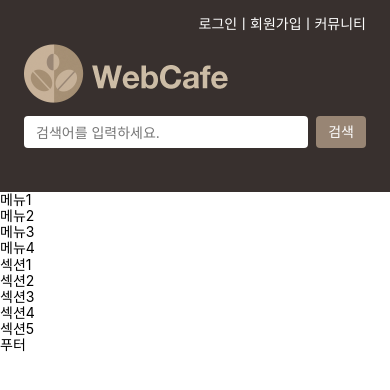
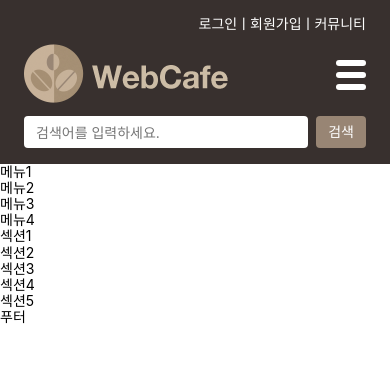
Before and after one commit to KIM-SHINHYE/KTDS-RWD, a plain HTML site: page index.html in a window 390 px wide. Drawn offline with Linux system fonts and the light colour scheme; a web font is replaced by a local one.

Commit message:
feat : 메인 메뉴 제어 버튼

```diff
--- a/index.html
+++ b/index.html
@@ -5,6 +5,13 @@
     <meta charset="UTF-8" />
     <meta name="viewport" content="width=device-width, initial-scale=1.0" />
     <title>반응형 웹 - 웹카페</title>
+    <link rel="stylesheet"
+    href="https://use.fontawesome.com/releases/v5.15.4/css/all.css"
+    integrity="sha384-DyZ88mC6Up2uqS4h/KRgHuoeGwBcD4Ng9SiP4dIRy0EXTlnuz47vAwmeGwVChigm"
+    crossorigin="anonymous" />
+    <!-- cdn6 -->
+    <!-- <link rel="stylesheet" href="https://cdnjs.cloudflare.com/ajax/libs/font-awesome/6.4.2/css/all.min.css" integrity="sha512-z3gLpd7yknf1YoNbCzqRKc4qyor8gaKU1qmn+CShxbuBusANI9QpRohGBreCFkKxLhei6S9CQXFEbbKuqLg0DA==" crossorigin="anonymous" referrerpolicy="no-referrer" /> -->
+
     <!-- 제일 마지막에 있는게 가장 나중에 입혀짐 -->
     <!-- 웹폰트는 서버에 요청해서 다운받아야 하므로 젤 먼저 요청하는게 맞음 -->
     <!-- link로 걸 css는 하나만 남기고 그 남긴 css안에서 나머지 css들을 import할 거 -->
@@ -68,6 +75,8 @@
             <span class="button--burgerBarBottom"></span>
           </button>
         </div>
+        <!-- i태그 대신 span태그(i쓰면 기울어짐) -->
+        <!-- <span class="fa-solid fa-bars" style="color:#fff; font-size:60px"></span> -->
       </header>
       <nav class="appNavigation">
         <ul class="menu">
--- a/style/index.css
+++ b/style/index.css
@@ -148,6 +148,70 @@ body {
     .searchForm__group .formInput {
       flex-grow: 1;
     }
+
+    /* 모바일 메인 메뉴 제어 버튼 */
+  .buttonWrapper {
+    position: absolute;
+    right: var(--spacing-md);
+    top: 3.5rem;
+    overflow: hidden;
+    padding: 0.25rem;
+  }
+
+  .button--burger {
+    position: relative;
+    display: block;
+    width: 1.875rem;
+    height: 1.875rem;
+  }
+
+  .button--burger:focus {
+    outline-offset: 2px;
+  }
+
+  /* 모바일 디바이스일 때 햄버거 모양 만드는거
+  absolute를 줬기 떄문에 부모에 rel주고. 부모 기준으로 각각을 top배치. bottom을 top100%배치를 했는데, 부모의 100%위치에 위치시킨다는거, 그렇게 되면 버튼밖으로 버거의 bottom이 나가게 되는데, 그걸 Y축 방향으로 -100% transform하겠다는 건 걔 크기만큼 끌어올리겠다는거
+   */
+  .button--burgerBarTop,
+  .button--burgerBarMiddle,
+  .button--burgerBarBottom {
+    position: absolute;
+    left: 0;
+    width: 100%;
+    height: 20%;
+    background: var(--white);
+    border-radius: 1.5rem;
+    transition: all 400ms; /*부드럽게 처리*/
+  }
+
+  .button--burgerBarTop {
+    top: 0;
+  }
+
+  .button--burgerBarMiddle {
+    top: 50%;
+    transform: translateY(-50%);
+  }
+
+  .button--burgerBarBottom {
+    top: 100%;
+    transform: translateY(-100%);
+  }
+
+  .button--burger.is--active .button--burgerBarTop {
+    top: 50%;
+    transform: translateY(-50%) rotate(45deg);
+    /* 3줄이 있었는데 X로 만들기 위해서 돌림, 중간으로 돌려놓고 그다음 X를 만드느라 top:50%이 먼저나옴 */
+  }
+
+  .button--burger.is--active .button--burgerBarMiddle {
+    transform: translate(-120%, -50%);
+  }
+
+  .button--burger.is--active .button--burgerBarBottom {
+    top: 50%;
+    transform: translateY(-50%) rotate(-45deg);
+  }
   }
 
 /* 데스크탑 디바이스 */
```
